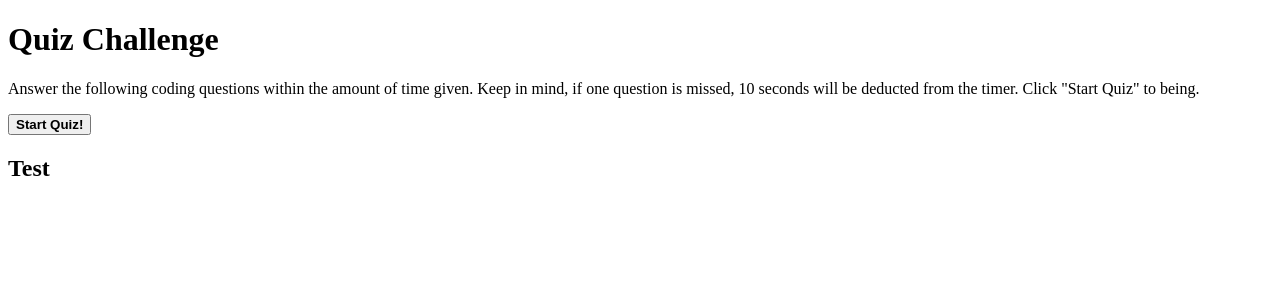
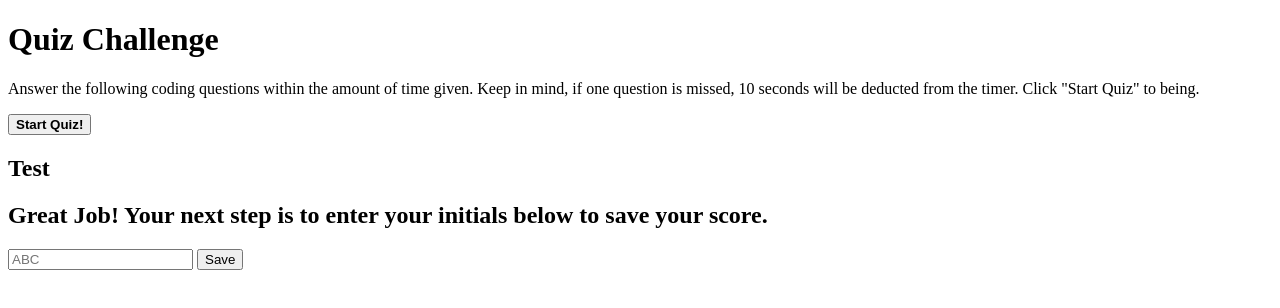
Before and after one commit to anaunique24/JavaQuizGame, a plain HTML site: page index.html in a window 1280 px wide. Drawn offline with Linux system fonts and the light colour scheme.

Commit message:
created end screen and attached button

```diff
--- a/index.html
+++ b/index.html
@@ -18,7 +18,11 @@
         <h2 id="title">Test</h2>
         <div id="choices"></div>
     </div>
-
+     <div id="end-screen">
+        <h2>Great Job! Your next step is to enter your initials below to save your score.</h2>
+        <input id="initials" type="text" placeholder="ABC">
+        <button id="initials-button">Save</button>
+    </div>
     <script src="./assets/script.js"></script>
 </body>
 </html>
```
